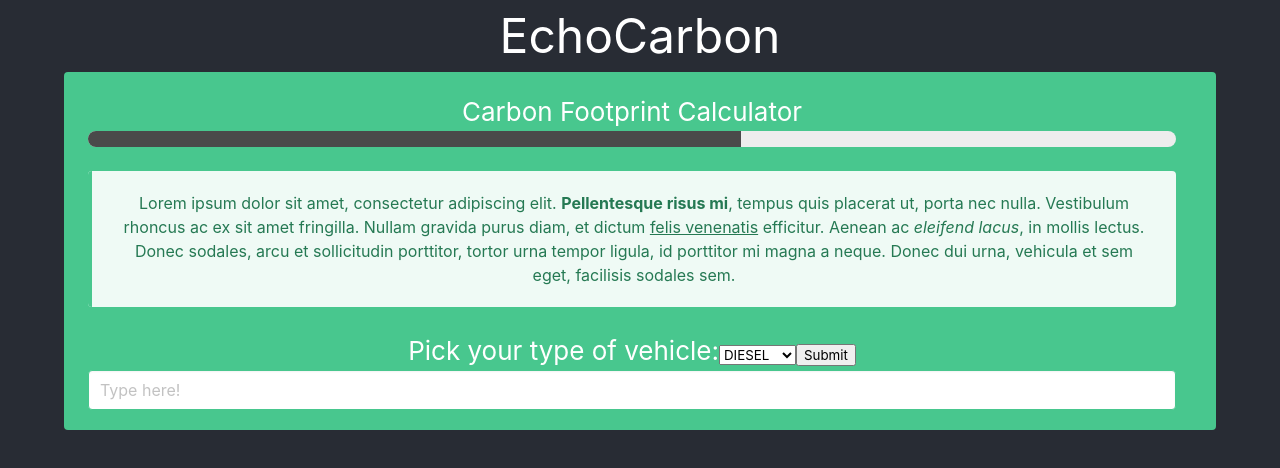
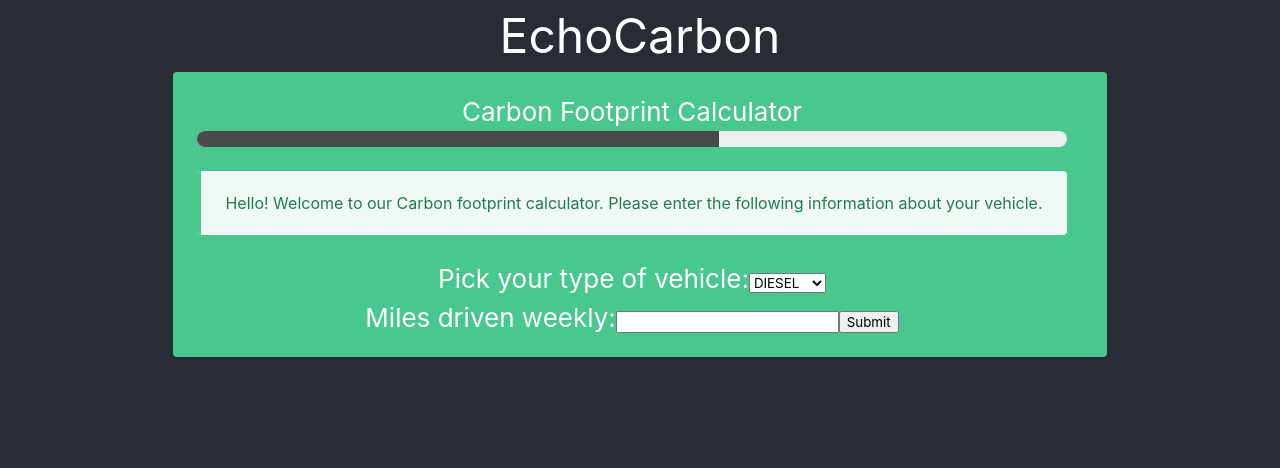
Before and after one commit to VirusEx/EchoCarbon, a React (Create React App) app in the folder echocarbon/: page / in a window 1280 px wide. Shown: the top 468 px of the page. Built offline with nearby package versions, Linux system fonts and the light colour scheme.

Commit message:
Changed intro message, added Miles driven weekly input

```diff
--- a/echocarbon/src/App.js
+++ b/echocarbon/src/App.js
@@ -14,11 +14,11 @@ function App() {
             <progress class="progress" value="60" max="100">60%</progress>
               <article class="message is-success">
                 <div class="message-body">
-                  Lorem ipsum dolor sit amet, consectetur adipiscing elit. <strong>Pellentesque risus mi</strong>, tempus quis placerat ut, porta nec nulla. Vestibulum rhoncus ac ex sit amet fringilla. Nullam gravida purus diam, et dictum <a>felis venenatis</a> efficitur. Aenean ac <em>eleifend lacus</em>, in mollis lectus. Donec sodales, arcu et sollicitudin porttitor, tortor urna tempor ligula, id porttitor mi magna a neque. Donec dui urna, vehicula et sem eget, facilisis sodales sem.
+                  Hello! Welcome to our Carbon footprint calculator. Please enter the following information about your vehicle.
                 </div>
               </article>
               <DropDown />
-              <input class="input is-success" type="text" placeholder="Type here!"></input>
+              {/* <input class="input is-success" type="text" placeholder="Type here!"></input> */}
           </div>
         </div>
       </header>
--- a/echocarbon/src/components/Calculator.js
+++ b/echocarbon/src/components/Calculator.js
@@ -3,18 +3,21 @@ import React, { Component } from 'react'
 class DropDown extends React.Component {
   constructor(props) {
     super(props);
-      this.state = {fuelType: 'DIESEL'};
+    this.state = {
+      vehicleType: 'DIESEL',
+      weeklyMiles: ''
+    };
 
     this.handleChange = this.handleChange.bind(this);
     this.handleSubmit = this.handleSubmit.bind(this);
   }
 
   handleChange(event) {
-      this.setState({value: event.target.value});
+    this.setState({vehicleType: event.target.vehicleType});
   }
 
   handleSubmit(event) {
-      alert('YOUR VEHICLE TYPE: ' + this.state.fuelType);
+    alert('YOUR VEHICLE TYPE: ' + this.state.vehicleType);
     event.preventDefault();
   }
 
@@ -23,13 +26,18 @@ class DropDown extends React.Component {
         <form onSubmit={this.handleSubmit}>
           <label>
             Pick your type of vehicle:
-              <select value={this.state.fuelType} onChange={this.handleChange}>
-                <option value="DIESEL">DIESEL</option>
-                <option value="PETROL">PETROL</option>
-                <option value="ELETRIC">ELETRIC</option>
+            <select vehicleType={this.state.vehicleType} onChange={this.handleChange}>
+              <option vehicleType="DIESEL">DIESEL</option>
+              <option vehicleType="PETROL">PETROL</option>
+              <option vehicleType="ELETRIC">ELETRIC</option>
             </select>
           </label>
-            <input type="submit" value="Submit" />
+          <br></br>
+          <label>
+            Miles driven weekly:
+            <input type="text" monday={this.state.monday} onChange={this.handleChange} />
+          </label>
+          <input type="submit" vehicleType="Submit" />
         </form>
       );
     }
```
Lines whose indentation alone changed are shown as unchanged.
